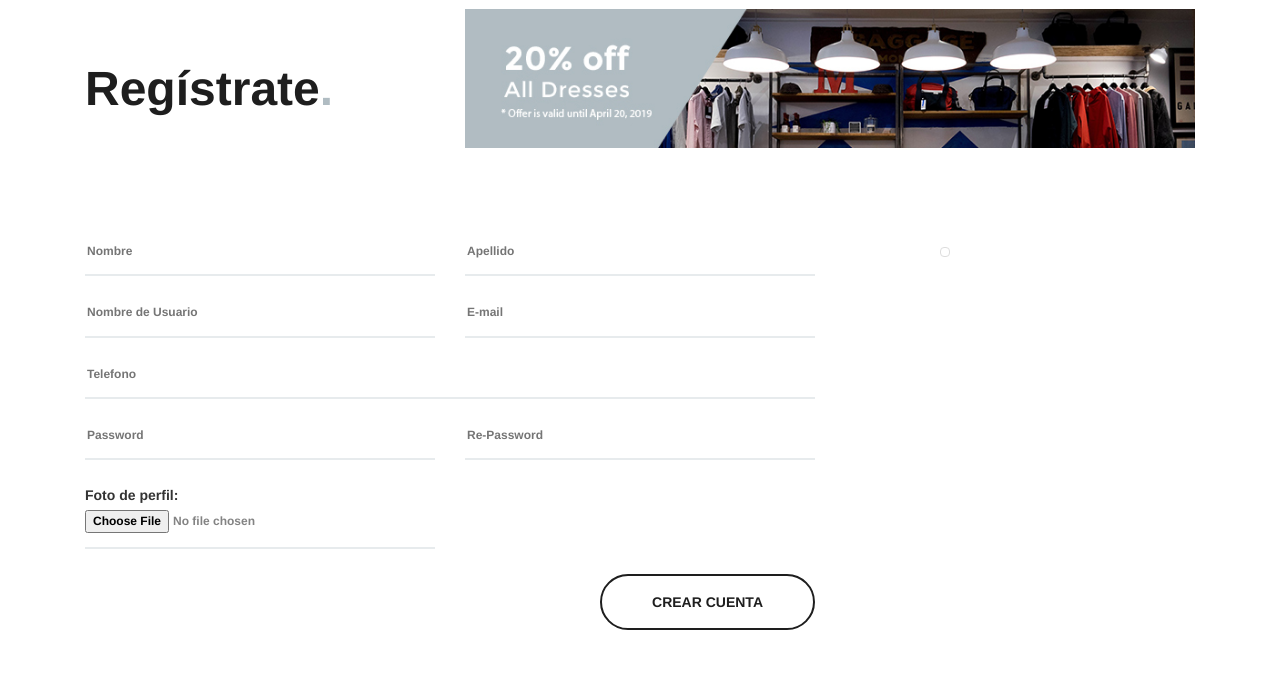
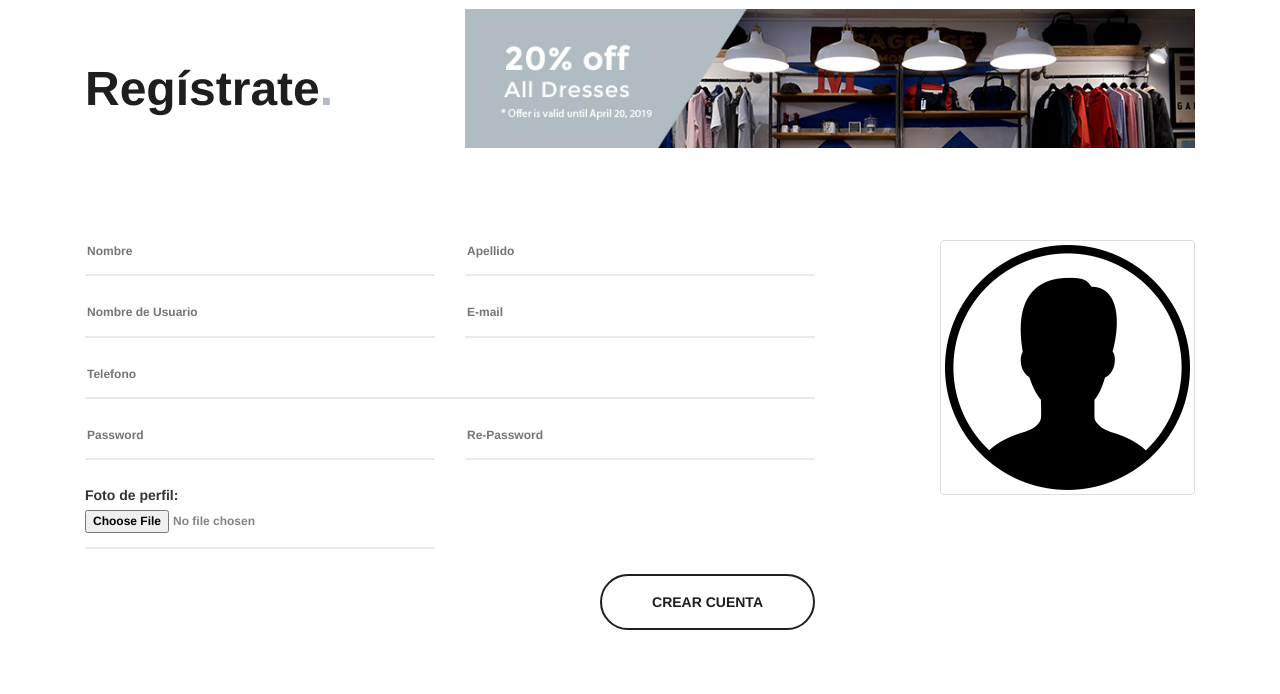
Before and after one commit to GuilleGAD/RomaTiendaOnline, a PHP site: page /register.php in a window 1280 px wide. Shown: the part 209-903 px from the top of the page. Run offline with PHP 8.4, Linux system fonts and the light colour scheme.

Commit message:
imagen estatica

```diff
--- a/register.php
+++ b/register.php
@@ -68,7 +68,7 @@
         <div class="col-lg-3 offset-lg-1">
           <div class="contact-widget">
             <div class="cw-item">
-              <img class="img-fluid img-thumbnail" id="imagenPrevisualizacion">
+              <img class="img-fluid img-thumbnail" id="imagenPrevisualizacion" src="img/imageProfile.png">
               <script src="js/previsualizarImagen.js"></script>
             </div>
           </div>
```
